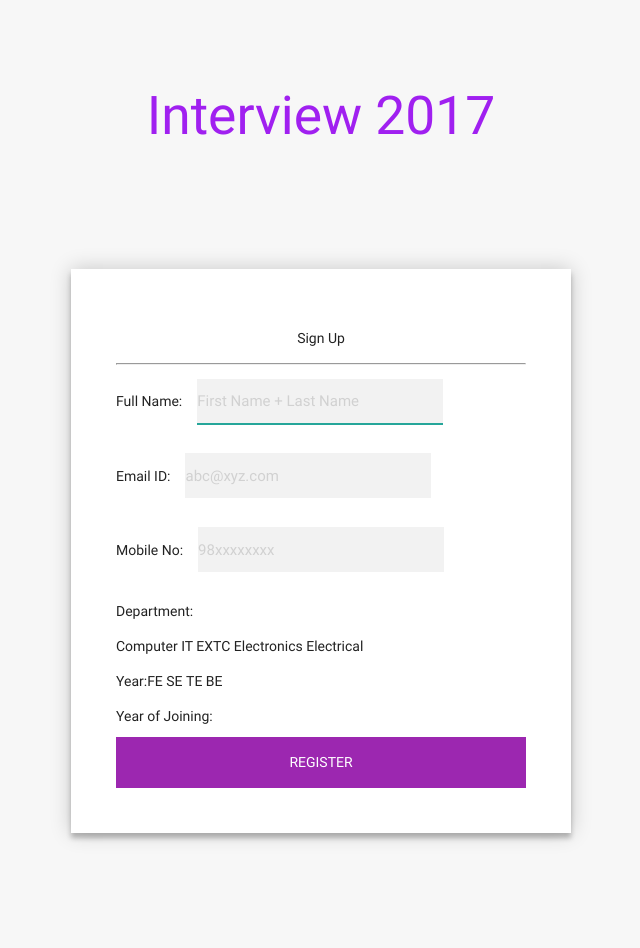
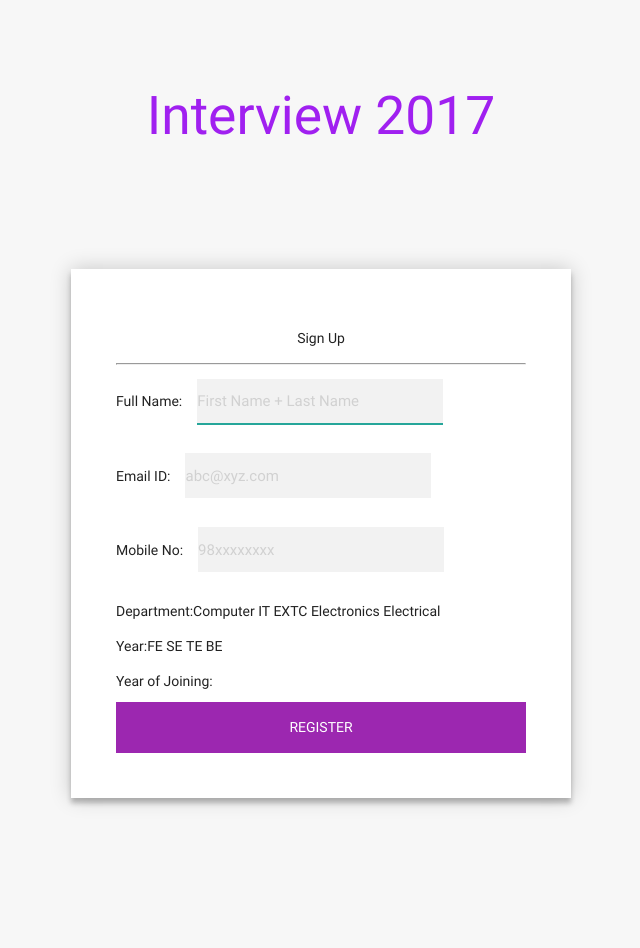
Before and after one commit to maniac-tech/CodeStrike, a PHP site: the page made by admin login/interview.html in a window 1280 px wide. Shown: the whole page, without its empty margins (319-959 px from the left). After the commit the page ends 807 px from the top, so only its background shows below. Run offline with PHP 8.4, Linux system fonts and the light colour scheme; some libraries are stand-ins or nearby versions.

Commit message:
Added the alpha interview design

```diff
--- a/admin login/interview.html
+++ b/admin login/interview.html
@@ -43,12 +43,12 @@
             <p>Mobile No:<input type="tel" name="mobileNo" placeholder="98xxxxxxxx" required></p>
 
             <p>
-              Department:<p><input type="radio" name="department" value="CMPN">Computer
-              <input type="radio" name="department" value="IT">IT
-              <input type="radio" name="department" value="EXTC">EXTC
-              <input type="radio" name="department" value="Electronics">Electronics
-              <input type="radio" name="department" value="Electrical">Electrical
-              </p>
+              Department:<input class="inputDepartment" type="radio" name="department" value="CMPN">Computer
+              <input class="inputDepartment" type="radio" name="department" value="IT">IT
+              <input class="inputDepartment" type="radio" name="department" value="EXTC">EXTC
+              <input class="inputDepartment" type="radio" name="department" value="Electronics">Electronics
+              <input class="inputDepartment" type="radio" name="department" value="Electrical">Electrical
+
             </p>
 
             <p>
--- a/admin login/style1.css
+++ b/admin login/style1.css
@@ -27,6 +27,9 @@
   margin-left:15px;
   padding-left:10;
   box-sizing: border-box;
+}
+.inputDepartment{
+  width:auto;
 }
 .form button {
   font-family: "Roboto", sans-serif;
```
